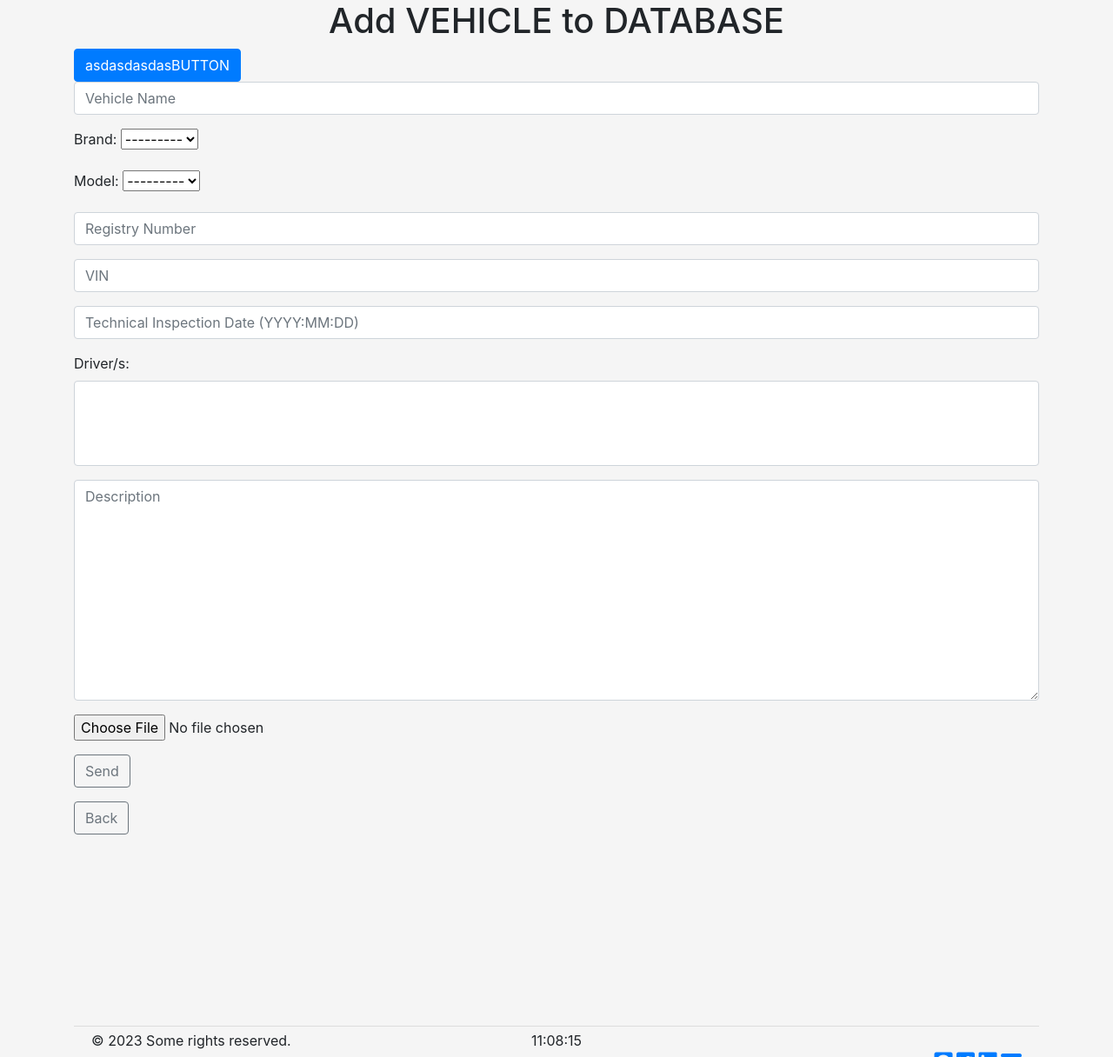
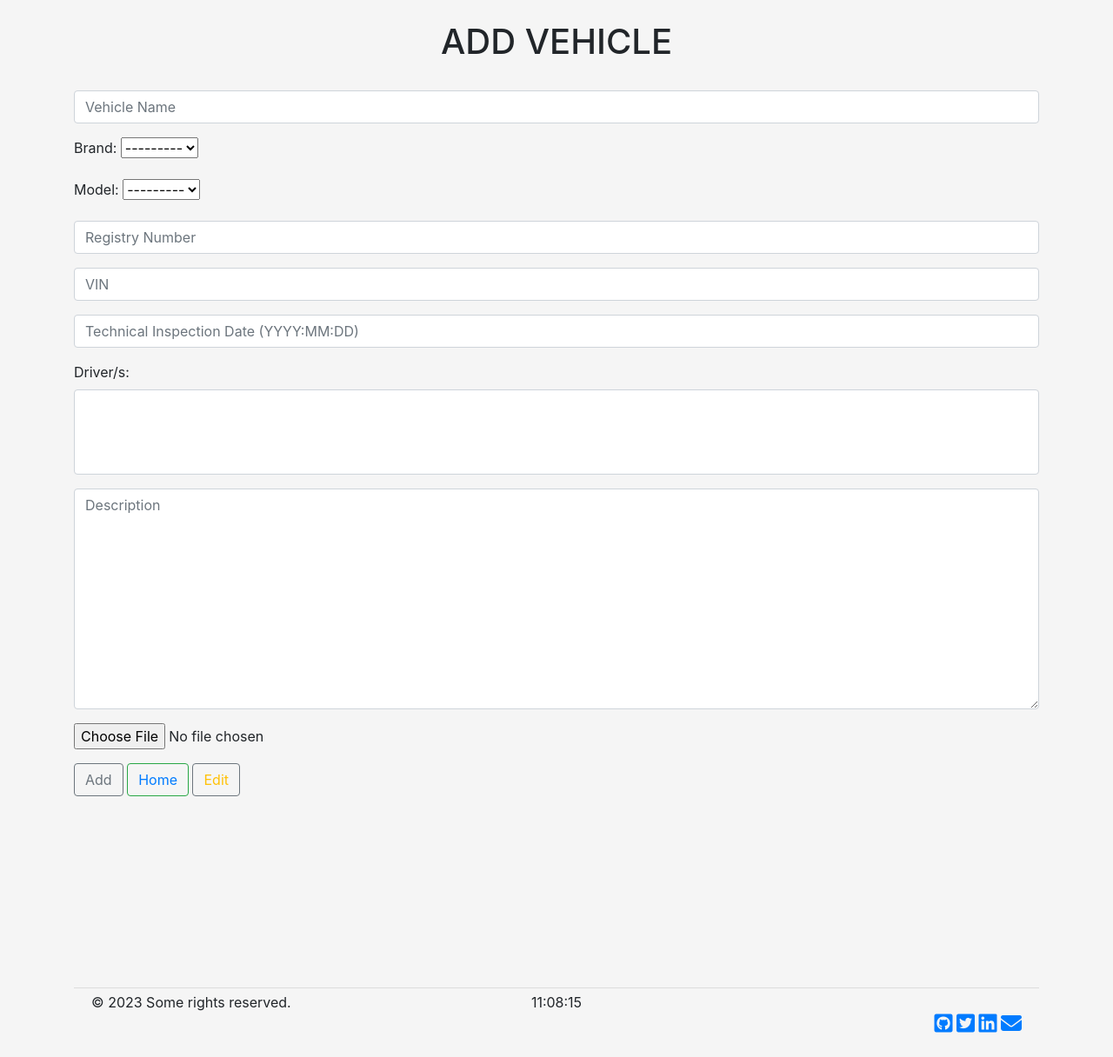
Before and after one commit to 0xbm/Vehicles, a Django app: page /add_vehicle/ in a window 1280 px wide; the page is wider, and only the part inside the window is pictured. Shown: the part 92-1308 px from the top of that part at 87% size. After the commit the page ends 1280 px from the top of that part, so only its background shows below. Run offline with Django 4.2, Linux system fonts and the light colour scheme; the visitor is signed in with stand-in values (Sample User, id 1); data that the repository does not hold is empty; some libraries are stand-ins or nearby versions.

Commit message:
add buttons

```diff
--- a/automobiles/templates/add_vehicle.html
+++ b/automobiles/templates/add_vehicle.html
@@ -1,36 +1,51 @@
 {% extends 'base.html' %}
-
 {% block page_header %}
 {% endblock page_header %}
-
 {% block content %}
 {% if user.is_authenticated %}
 
-<center><h1>Add VEHICLE to DATABASE</h1></center>
-<button type="button" class="btn btn-primary" data-toggle="tooltip" data-placement="top" title="Tooltip on top">
-  asdasdasdasBUTTON
+<br/><center><h1>ADD VEHICLE</h1></center><br/>
+{% if submitted %}
+<div class="alert alert-success" role="alert">
+    <center>Your Vehicle Was Submitted Successfully !!!
+    </center>
+</div><br/>
+<button type="submit" class="btn btn-outline-success mb-3 hvr text-warning">
+    <a href="{% url 'automobiles:add_vehicle' %}">Add Next Vehicle</a>
 </button>
-    {% if submitted %}
-        Your vehicle Was Submitted Succesfully !!!
+<button class="btn btn-outline-success mb-3 hvr text-warning">
+    <a href="{% url 'automobiles:home' %}">Home</a>
+</button>
 {% else %}
-
 <form action="" method="POST" enctype="multipart/form-data">
     {% csrf_token %}
-
     {{ form.as_p }}
-
-            <button type="submit" class="btn btn-outline-secondary mb-3 hvr">Send</button>
+    <button type="submit" class="btn btn-outline-secondary mb-3 hvr">Add
+    </button>
+    <button class="btn btn-outline-success mb-3 hvr text-warning">
+        <a href="{% url 'automobiles:home' %}">Home</a>
+    </button>
+    <a href="{% url 'automobiles:home' %}"
+       class="btn btn-outline-secondary mb-3 hvr text-warning">
+        Edit
+    </a>
 </form>
 {% endif %}
+{% include 'footer.html' %}
+{% else %}<br/>
+<div class="alert alert-warning alert-dismissible fade show"
+     role="alert">
+    <center><p>Sorry! You Must Be Sign In To
+        View This Page!</p>
+        <button type="button" class="close" data-dismiss="alert"
+                aria-label="Close">
+            <span aria-hidden="true">&times;</span>
+        </button>
+        <br/>
+        <a class="btn btn-primary" href="{% url 'users:login' %}"
+           role="button">Sign In
+            &raquo;&raquo;&raquo;</a></center>
+</div>
 
-        <form action="{% url 'automobiles:home' %}" method="POST" >
-            {% csrf_token %}
-            <button type="submit" class="btn btn-outline-secondary mb-3 hvr">Back</button>
-        </form>
-
-{% include 'footer.html' %}
-
-{% else %}
-<center><h2>Sorry! You Must Be Logged In To View This Page</h2></center>
 {% endif %}
 {% endblock %}
```
Also changed, not shown: automobiles/templates/add_brand.html (+24 -22 lines), automobiles/templates/add_driver.html (+17 -16 lines), automobiles/templates/add_model.html (+17 -16 lines). Lines whose indentation alone changed are shown as unchanged.
